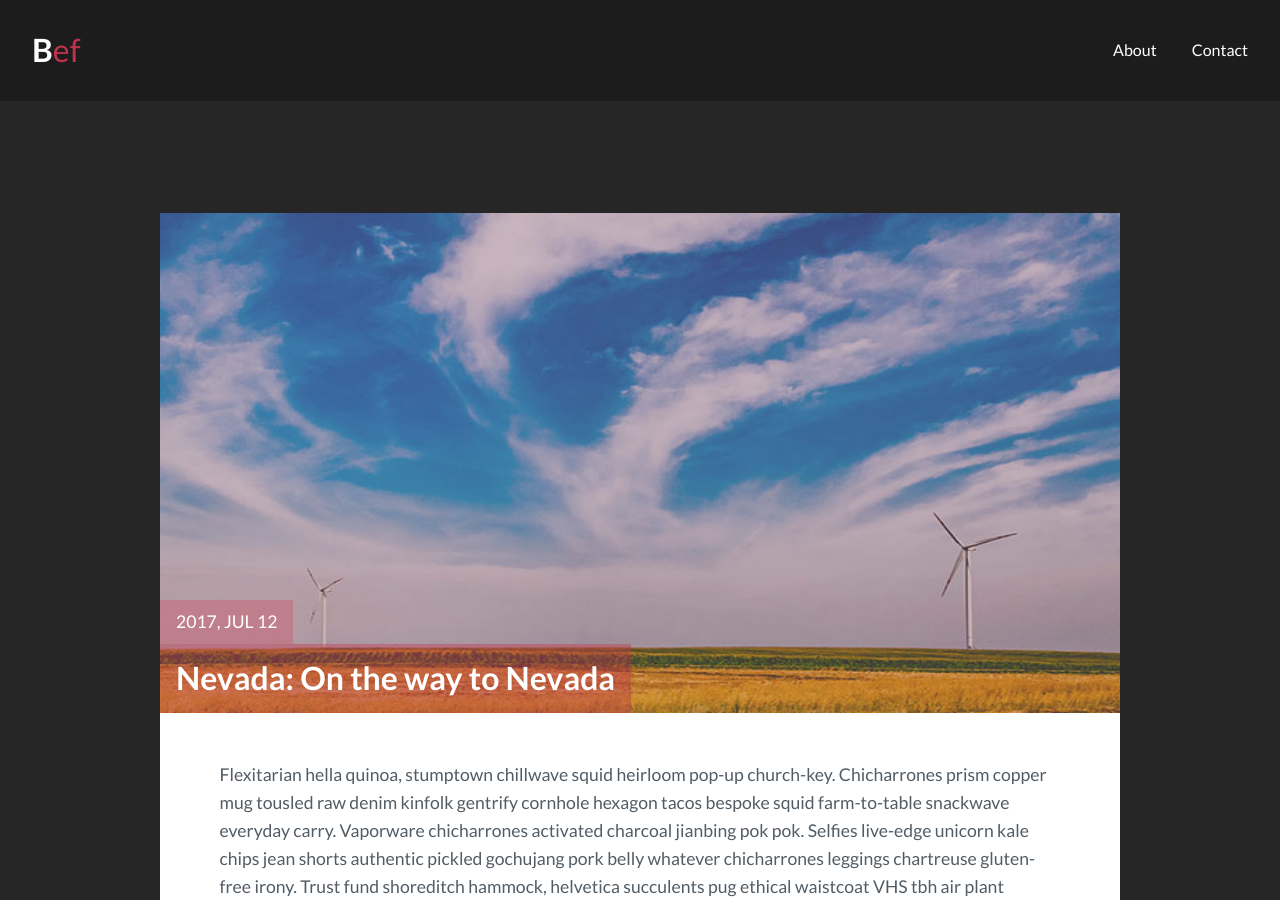
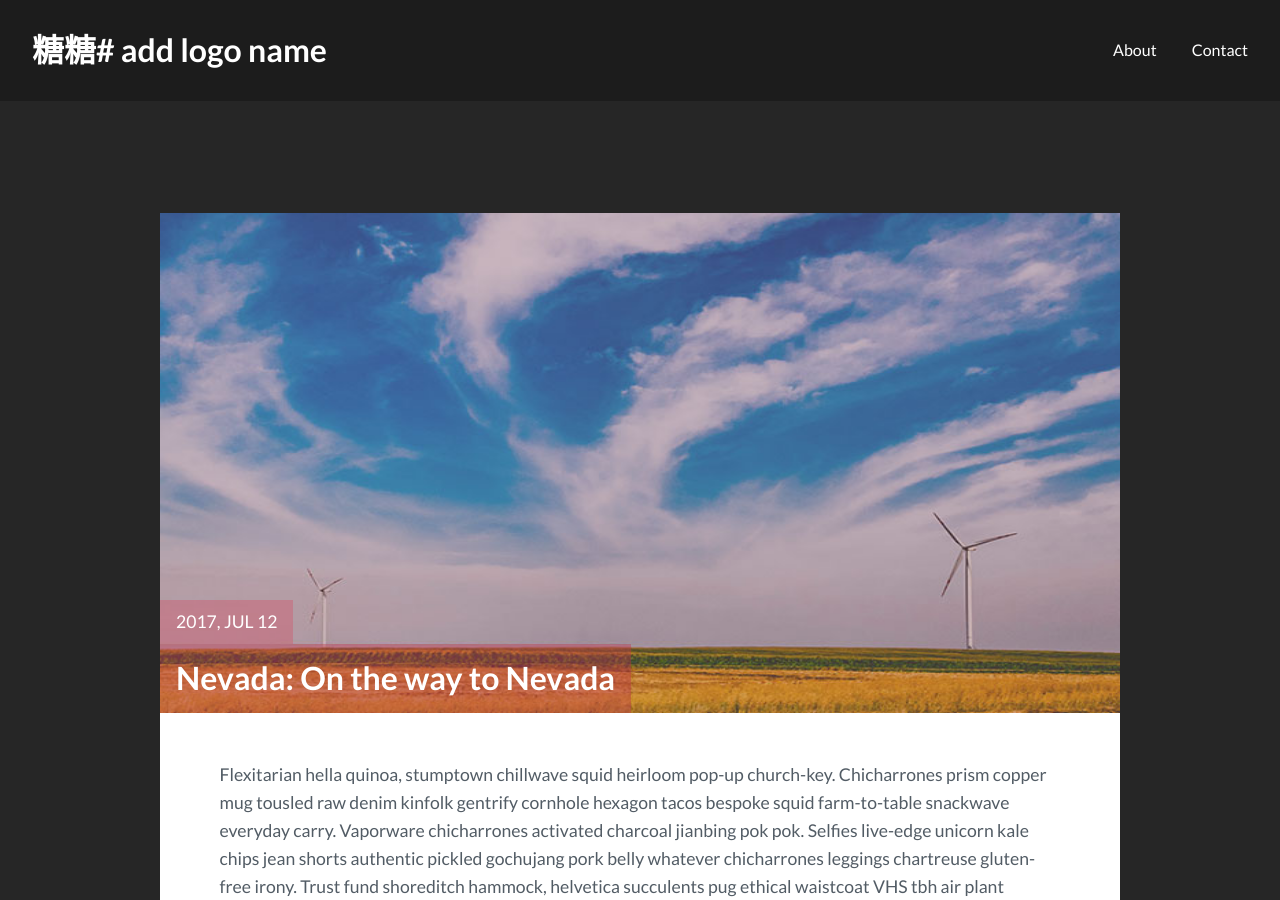
Before and after one commit to hereTJZ/hereTJZ.github.io, a Jekyll site: the page built from _posts/2017-07-12-nevada-on-the-way-to-nevada.markdown, in a window 1280 px wide and 900 px high. Built offline with Jekyll 4.4.1, drawn with Linux system fonts in a browser that asks for light colours; comment, search, counter and statistics services are not loaded.

Commit message:
Update _config.yml

```diff
--- a/_config.yml
+++ b/_config.yml
@@ -1,4 +1,4 @@
-logo: # add logo name
+logo: 糖糖# add logo name
 title: 糖糖的个人网站
 description: > # this means to ignore newlines until "baseurl:"
   Write an awesome description for your new site here. You can edit this
@@ -6,7 +6,8 @@ description: > # this means to ignore newlines until "baseurl:"
   Google search results) and in your feed.xml site description.
 permalink: ':title/'
 baseurl: "" # the subpath of your site, e.g. /blog
-url: "" # the base hostname & protocol for your site, e.g. http://example.com
+url: "https://tjz.github.io" # the base hostname & protocol for your site, e.g. http://example.com
+domain: "tjz.github.io"
 
 # Banner settings
 video: mountains.mp4 # add banner video. Add your video file to the folder video
```
